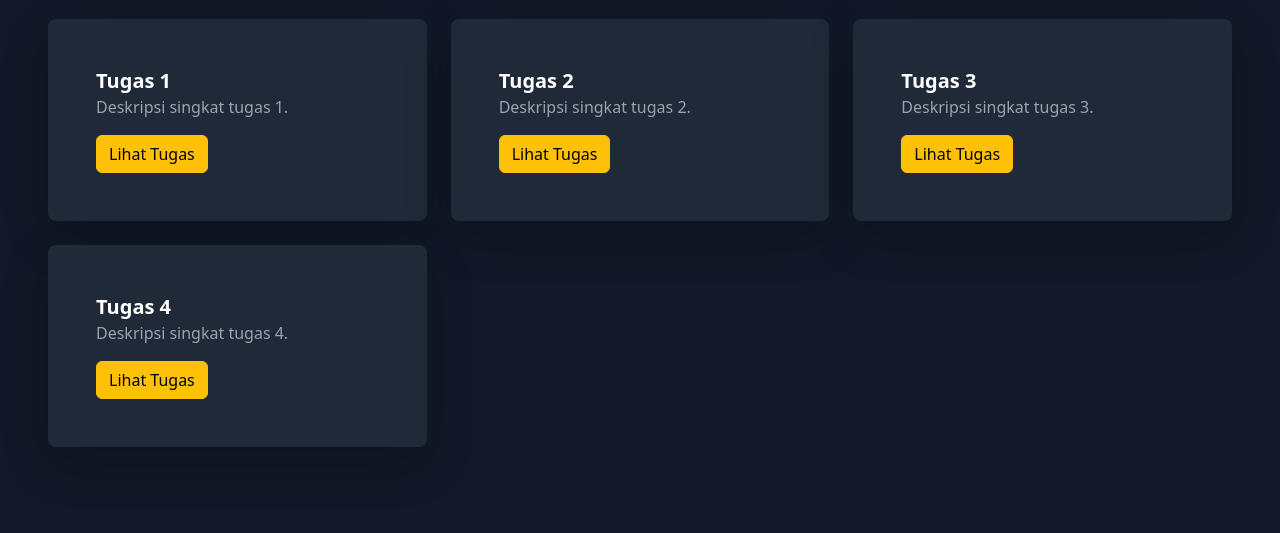
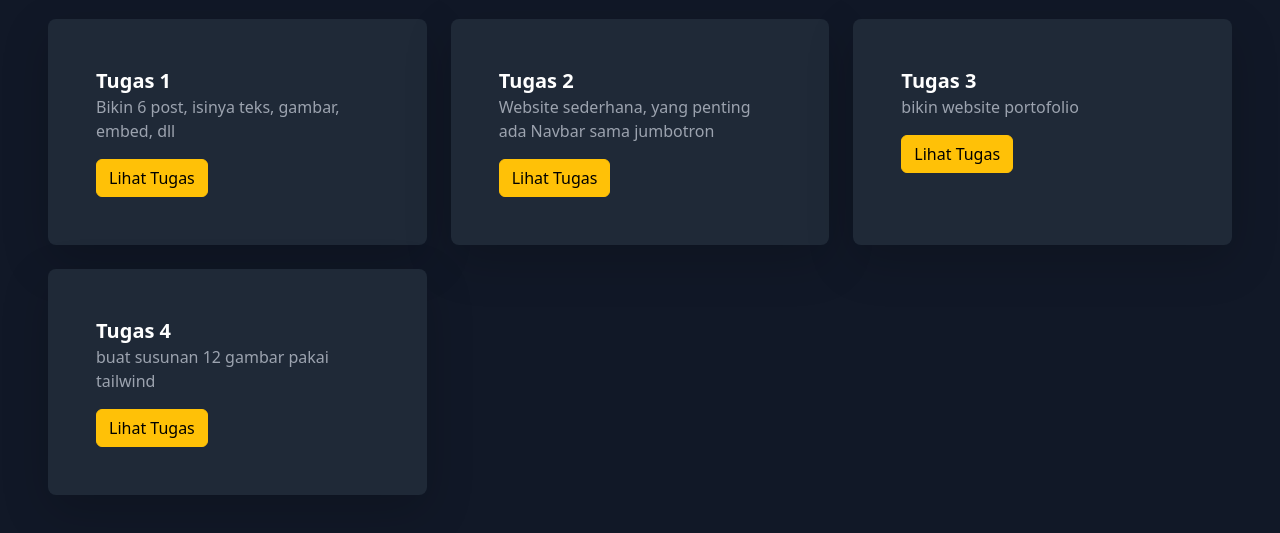
Before and after one commit to AkbarStudyLine/Tugas-4-2305176048, a plain HTML site: page index.html in a window 1280 px wide. Shown: the part 89-622 px from the top of the page. Drawn offline with nearby package versions, Linux system fonts and the light colour scheme.

Commit message:
Update index.html

```diff
--- a/index.html
+++ b/index.html
@@ -15,28 +15,28 @@
             <!-- Card Tugas 1 -->
             <div class="bg-gray-800 p-5 rounded-lg shadow-lg">
                 <h2 class="text-xl font-semibold">Tugas 1</h2>
-                <p class="text-gray-400">Deskripsi singkat tugas 1.</p>
+                <p class="text-gray-400">Bikin 6 post, isinya teks, gambar, embed, dll</p>
                 <a href="tugas1/Tugas1.html" class="btn btn-warning mt-3">Lihat Tugas</a>
             </div>
 
             <!-- Card Tugas 2 -->
             <div class="bg-gray-800 p-5 rounded-lg shadow-lg">
                 <h2 class="text-xl font-semibold">Tugas 2</h2>
-                <p class="text-gray-400">Deskripsi singkat tugas 2.</p>
+                <p class="text-gray-400">Website sederhana, yang penting ada Navbar sama jumbotron</p>
                 <a href="tugas2/index.html" class="btn btn-warning mt-3">Lihat Tugas</a>
             </div>
 
             <!-- Card Tugas 3 -->
             <div class="bg-gray-800 p-5 rounded-lg shadow-lg">
                 <h2 class="text-xl font-semibold">Tugas 3</h2>
-                <p class="text-gray-400">Deskripsi singkat tugas 3.</p>
+                <p class="text-gray-400">bikin website portofolio</p>
                 <a href="tugas3/index.html" class="btn btn-warning mt-3">Lihat Tugas</a>
             </div>
 
              <!-- Card Tugas 4 -->
              <div class="bg-gray-800 p-5 rounded-lg shadow-lg">
                 <h2 class="text-xl font-semibold">Tugas 4</h2>
-                <p class="text-gray-400">Deskripsi singkat tugas 4.</p>
+                <p class="text-gray-400">buat susunan 12 gambar pakai tailwind</p>
                 <a href="tugas4/index.html" class="btn btn-warning mt-3">Lihat Tugas</a>
             </div>
 
```
